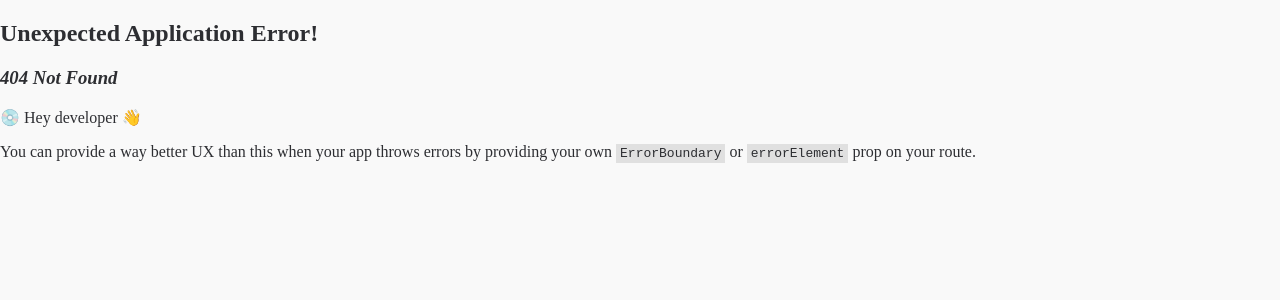
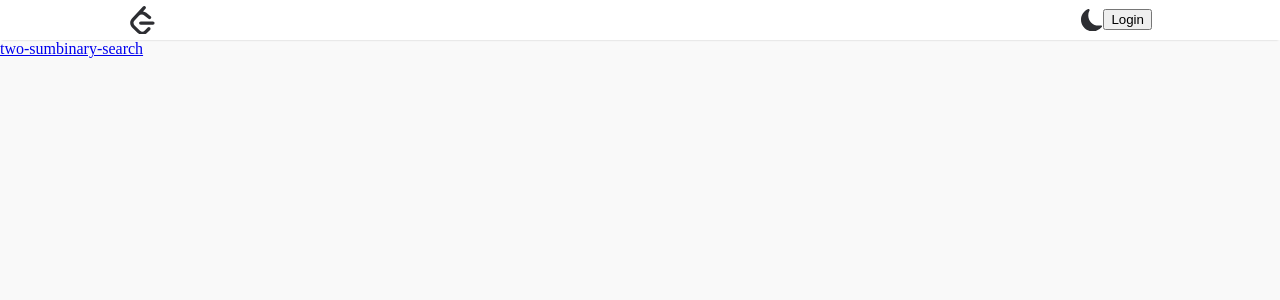
Before and after one commit to patricktrp/leetcode-clone-arch, a React (Vite) app in the folder frontend/: page /problems in a window 1280 px wide. Before the commit this address had no page. Shown: the top 300 px of the page. Built offline with nearby package versions, Linux system fonts and the light colour scheme.

Commit message:
Added Page for Problem Detail

```diff
--- a/frontend/src/main.tsx
+++ b/frontend/src/main.tsx
@@ -3,9 +3,10 @@ import ReactDOM from 'react-dom/client'
 import Root from './routes/Root'
 import { RouterProvider, createBrowserRouter } from 'react-router-dom'
 import './index.css'
-import QuestionOverview from './routes/QuestionOverview'
+import ProblemOverview from './routes/ProblemOverview'
 import { Auth0Provider } from '@auth0/auth0-react'
 import MainPage from './routes/MainPage'
+import ProblemDetail from './routes/ProblemDetail'
 
 const router = createBrowserRouter([
   {
@@ -17,8 +18,12 @@ const router = createBrowserRouter([
         element: <MainPage />
       },
       {
-        path: "questions",
-        element: <QuestionOverview />
+        path: "problems",
+        element: <ProblemOverview />
+      },
+      {
+        path: "problems/:problemId",
+        element: <ProblemDetail />
       }
     ]
   }
@@ -30,7 +35,7 @@ ReactDOM.createRoot(document.getElementById('root') as HTMLElement).render(
       domain="leetcode-clone.eu.auth0.com"
       clientId="TfVhTSMnMyVY252wORSSe6C0l8AyBxf8"
       authorizationParams={{
-        redirect_uri: `${window.location.origin}/questions`
+        redirect_uri: `${window.location.origin}/problems`
       }}
     >
       <RouterProvider router={router} />
--- /dev/null
+++ b/frontend/src/routes/ProblemDetail.tsx
@@ -0,0 +1,13 @@
+import { useParams } from "react-router"
+
+const ProblemDetail = (): JSX.Element => {
+    const { problemId } = useParams();
+
+    return (
+        <div>
+            {problemId}
+        </div>
+    )
+}
+
+export default ProblemDetail
--- /dev/null
+++ b/frontend/src/routes/ProblemOverview.tsx
@@ -0,0 +1,26 @@
+import { Link } from 'react-router-dom'
+
+const MOCK_PROBLEMS = [
+    {
+        "id": "two-sum",
+        "difficulty": "easy",
+        "categories": ["array"]
+    },
+    {
+        "id": "binary-search",
+        "difficulty": "easy",
+        "categories": ["array"]
+    },
+]
+
+const ProblemOverview = (): JSX.Element => {
+    return (
+        <div>
+            {MOCK_PROBLEMS.map(problem => {
+                return <Link to={problem.id}>{problem.id}</Link>
+            })}
+        </div>
+    )
+}
+
+export default ProblemOverview
--- a/frontend/src/routes/QuestionOverview.tsx
+++ /dev/null
@@ -1,7 +0,0 @@
-const QuestionOverview = (): JSX.Element => {
-    return (
-        <div>questions</div>
-    )
-}
-
-export default QuestionOverview
```
Also changed, not shown: frontend/src/routes/ProblemOverview.module.css (added), frontend/src/routes/QuestionOverview.module.css (deleted).
